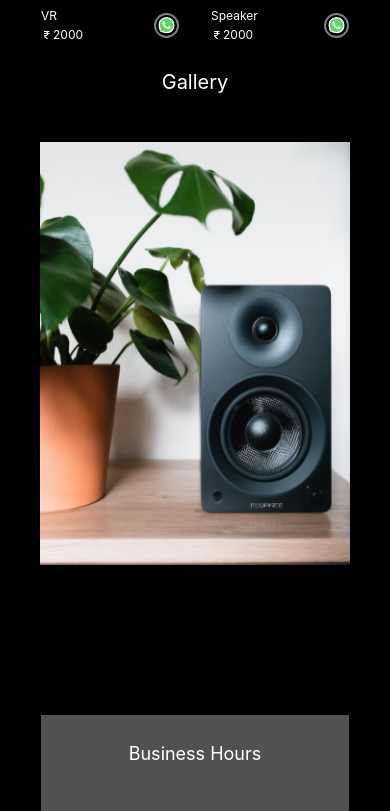
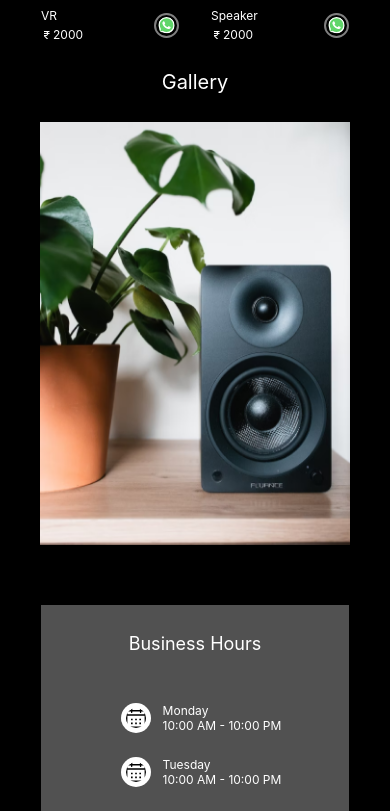
Before and after one commit to harshita117113/Electronic-Gadgets, a Next.js app: page / in a window 390 px wide. Shown: the part 2073-2884 px from the top of the page. Built offline with nearby package versions, Linux system fonts and the light colour scheme.

Commit message:
Update smart.module.css

```diff
--- a/styles/smart.module.css
+++ b/styles/smart.module.css
@@ -327,7 +327,8 @@
     .intro,
     .heading,
     .gallery,
-    .cform .owlCarouselUl {
+    .cform,
+    .owlCarouselUl {
         margin: 30px auto;
     }
     .heading {
@@ -402,7 +403,8 @@
         font-size: 18px;
     }
     .owlCarouselUl {
-        padding: 40px;
+        padding: 0px 40px;
+        margin: 30px auto;
     }
     .heading {
         font-size: 20px;
```
